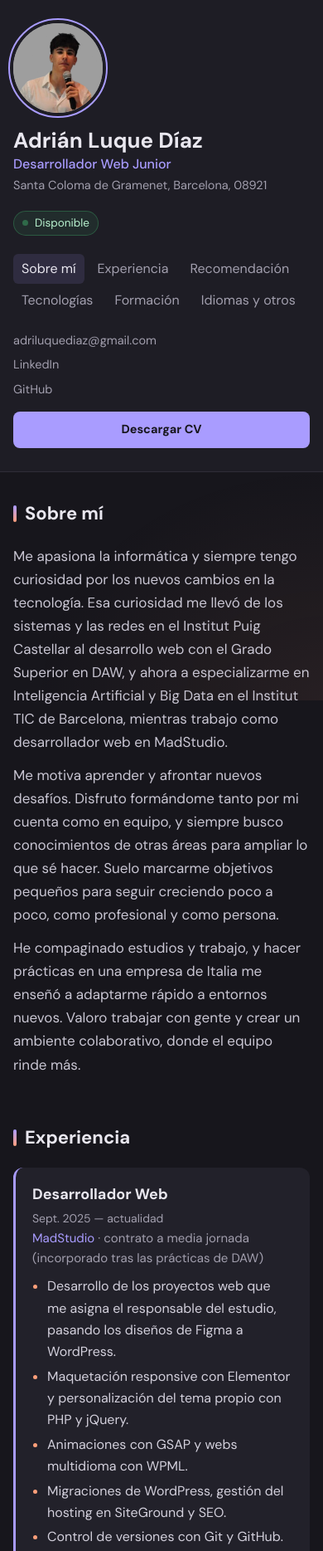
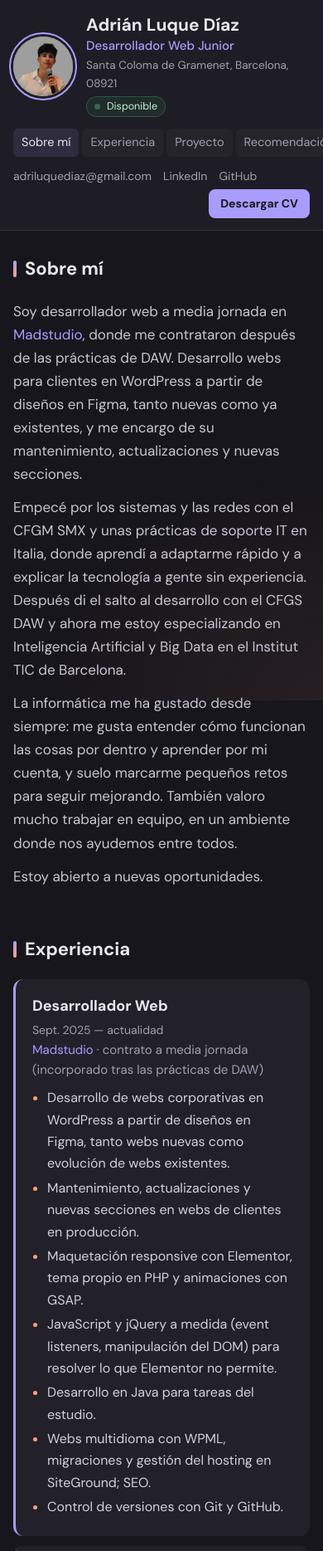
Before and after one commit to AdrianLuqueDiaz/webCV, a plain HTML site: page index.html in a window 390 px wide. Shown: the top 1869 px of the page at 83% size. Drawn offline with Linux system fonts and the light colour scheme.

Commit message:
Actualiza web-CV, proyecto, Open Graph y preview

```diff
--- a/index.html
+++ b/index.html
@@ -4,9 +4,19 @@
 <meta charset="utf-8">
 <meta name="viewport" content="width=device-width, initial-scale=1">
 <title>Adrián Luque Díaz — Desarrollador Web</title>
-<meta name="description" content="CV de Adrián Luque Díaz, desarrollador web junior en Barcelona.">
+<meta name="description" content="CV de Adrián Luque Díaz, desarrollador web en Barcelona: WordPress, PHP, JavaScript y Java. Experiencia, tecnologías y formación.">
+<meta property="og:type" content="website">
+<meta property="og:locale" content="es_ES">
+<meta property="og:title" content="Adrián Luque Díaz — Desarrollador Web">
+<meta property="og:description" content="Experiencia, tecnologías y formación. CV descargable en PDF.">
+<meta property="og:image" content="https://adrianluquediaz.github.io/webCV/preview.png">
+<meta property="og:image:width" content="1200">
+<meta property="og:image:height" content="627">
+<meta property="og:url" content="https://adrianluquediaz.github.io/webCV/">
+<meta name="twitter:card" content="summary_large_image">
 <link rel="icon" href="assets/foto.png">
 <link href="https://fonts.googleapis.com/css2?family=DM+Sans:wght@400;500;700&display=swap" rel="stylesheet">
+<script>document.documentElement.classList.add('js')</script>
 <style>
   :root { --bg:#17161c; --side:#1e1d25; --card:#22212a; --card2:#29273328; --text:#e9e7ef; --muted:#a29fae; --line:#2f2d38; --accent:#a99cff; --accent2:#ff9f7a; }
   * { box-sizing: border-box; margin:0; padding:0; }
@@ -17,14 +27,14 @@
                 radial-gradient(500px 400px at 100% 100%, rgba(255,159,122,.07), transparent 70%); }
   a { color: inherit; }
   .layout { display:grid; grid-template-columns: 300px 1fr; min-height:100vh; }
-  .side { position: sticky; top:0; height:100vh; background: var(--side); padding: 40px 28px; display:flex; flex-direction:column; gap: 18px; border-right: 1px solid var(--line); }
-  .pic { width: 108px; height: 108px; border-radius: 50%; overflow:hidden; background:#a3a3a3; outline: 2px solid var(--accent); outline-offset: 4px; }
+  .side { position: sticky; top:0; height:100vh; overflow-y:auto; scrollbar-width:thin; scrollbar-color: var(--line) transparent; background: var(--side); padding: 40px 28px; display:flex; flex-direction:column; gap: 18px; border-right: 1px solid var(--line); }
+  .pic { flex-shrink:0; width: 108px; height: 108px; border-radius: 50%; overflow:hidden; background:#a3a3a3; outline: 2px solid var(--accent); outline-offset: 4px; }
   .pic img { width:100%; height:100%; object-fit:cover; transform: scale(1.45) translateY(4%); display:block; }
   .side h1 { font-size: 26px; line-height:1.2; }
   .side .role { color: var(--accent); font-weight:500; }
   .side .loc { color: var(--muted); font-size: 14.5px; }
   .status { display:inline-flex; align-items:center; gap:8px; font-size: 13.5px; color: #b9f3d0; background: rgba(74,222,128,.08); border:1px solid rgba(74,222,128,.25); padding: 3px 10px; border-radius: 999px; width:fit-content; }
-  .status::before { content:""; width:7px; height:7px; border-radius:50%; background:#4ade80; animation: pulse 2s infinite; }
+  .status::before { content:""; flex-shrink:0; width:7px; height:7px; border-radius:50%; background:#4ade80; animation: pulse 2s infinite; }
   @keyframes pulse { 0%,100% { opacity:1 } 50% { opacity:.35 } }
   .side nav { display:flex; flex-direction:column; gap: 2px; margin-top: 4px; }
   .side nav a { text-decoration:none; color: var(--muted); padding: 5px 10px; border-radius: 6px; transition: background .15s, color .15s; }
@@ -35,12 +45,14 @@
   .btn { display:block; text-align:center; background: var(--accent); color:#17161c !important; text-decoration:none; font-weight:700; padding: 10px; border-radius: 8px; margin-top: 8px; transition: transform .15s, box-shadow .15s; }
   .btn:hover { transform: translateY(-1px); box-shadow: 0 6px 20px rgba(169,156,255,.3); }
   main { padding: 56px 40px 64px; max-width: 880px; width:100%; margin: 0 auto; }
-  section { margin-bottom: 56px; scroll-margin-top: 24px; opacity:0; transform: translateY(12px); transition: opacity .5s, transform .5s; }
-  section.in { opacity:1; transform:none; }
+  section { margin-bottom: 56px; scroll-margin-top: 24px; }
+  .js section { opacity:0; transform: translateY(12px); transition: opacity .5s, transform .5s; }
+  .js section.in { opacity:1; transform:none; }
   h2 { font-size: 22px; margin-bottom: 18px; display:flex; align-items:center; gap: 10px; }
   h2::before { content:""; width: 4px; height: 20px; border-radius: 2px; background: linear-gradient(var(--accent), var(--accent2)); }
   .lead { color: #c9c6d3; font-size: 17px; }
   .lead + .lead { margin-top: 12px; }
+  .lead b { color: var(--text); font-weight: 500; }
   .job { position:relative; padding: 18px 20px; margin-bottom: 12px; background: var(--card); border-radius: 12px; border-left: 3px solid var(--line); transition: border-color .2s; }
   .job:hover { border-left-color: var(--accent); }
   .job.current { border-left-color: var(--accent); }
@@ -49,9 +61,17 @@
   .job .date { color: var(--muted); font-size: 14px; }
   .job .org { color: var(--accent); font-size: 15px; }
   .job .org span { color: var(--muted); }
+  .job .org a { text-decoration:none; } .job .org a:hover { text-decoration: underline; }
+  a.ms { color: var(--accent); text-decoration:none; } a.ms:hover { text-decoration: underline; }
   .job ul { margin: 8px 0 0 18px; color: #d3d0dc; }
   .job li { margin-bottom: 3px; }
   .job li::marker { color: var(--accent2); }
+  .job p { color: #d3d0dc; margin-top: 8px; }
+  .job .tags { margin-top: 12px; }
+  .job .more { display:flex; flex-wrap:wrap; gap: 6px 16px; margin-top: 12px; font-size: 14.5px; }
+  .job .more a { color: var(--accent); text-decoration:none; font-weight:500; }
+  .job .more a:hover { text-decoration: underline; }
+  .job .more span { color: var(--muted); font-size: 13.5px; }
   .rec { background: linear-gradient(135deg, rgba(169,156,255,.14), rgba(255,159,122,.08)); border: 1px solid rgba(169,156,255,.3); border-radius: 14px; padding: 22px 24px; display:flex; gap: 18px; align-items:flex-start; }
   .rec .q { font-size: 44px; line-height: .8; color: var(--accent); font-family: Georgia, serif; }
   .rec h3 { font-size: 18px; margin-bottom: 4px; }
@@ -65,6 +85,8 @@
   .card p { color: var(--muted); font-size: 14.5px; }
   .card .yrs { color: var(--muted); font-size: 13.5px; }
   .card .now { color: var(--accent2); font-size: 13px; margin-left: 4px; }
+  .card .soon-label { color: var(--accent2); font-size: 13px; margin: 10px 0 6px; }
+  .tags.soon span { background: transparent; border: 1px dashed rgba(169,156,255,.35); color: var(--muted); }
   .tags { display:flex; flex-wrap:wrap; gap: 6px; }
   .tags span { font-size: 13.5px; padding: 2px 10px; border-radius: 6px; background: rgba(169,156,255,.1); color: #d6d0ff; }
   .rows div { display:flex; justify-content:space-between; padding: 4px 0; }
@@ -72,12 +94,22 @@
   footer { color: var(--muted); font-size: 14px; border-top: 1px solid var(--line); padding-top: 18px; }
   @media (max-width: 860px) {
     .layout { grid-template-columns: 1fr; }
-    .side { position: static; height:auto; padding: 28px 16px; border-right:none; border-bottom: 1px solid var(--line); }
-    .side nav { flex-direction:row; flex-wrap:wrap; gap: 2px 6px; }
-    main { padding: 32px 16px 56px; }
+    .side { position: static; height:auto; overflow:visible; padding: 18px 16px 14px; border-right:none; border-bottom: 1px solid var(--line);
+            display:grid; grid-template-columns: auto 1fr; gap: 4px 16px; align-items:center; }
+    .pic { width: 72px; height: 72px; outline-offset: 3px; grid-row: span 2; }
+    .side h1 { font-size: 21px; }
+    .side .role { font-size: 15px; }
+    .side .loc { font-size: 13.5px; }
+    .status { grid-column: 2; font-size: 12.5px; padding: 1px 9px; }
+    .side nav { grid-column: 1 / -1; flex-direction:row; flex-wrap:nowrap; overflow-x:auto; gap: 4px; margin: 10px -16px 0; padding: 0 16px; scrollbar-width:none; }
+    .side nav::-webkit-scrollbar { display:none; }
+    .side nav a { white-space:nowrap; flex-shrink:0; font-size: 14.5px; background: rgba(255,255,255,.03); }
+    .links { grid-column: 1 / -1; flex-direction:row; flex-wrap:wrap; align-items:center; gap: 4px 14px; margin-top: 8px; font-size: 14px; }
+    .btn { margin: 0 0 0 auto; padding: 6px 14px; }
+    main { padding: 28px 16px 56px; }
     .rec { flex-direction: column; gap: 8px; }
   }
-  @media (prefers-reduced-motion: reduce) { section { opacity:1; transform:none; transition:none; } .status::before { animation:none; } }
+  @media (prefers-reduced-motion: reduce) { .js section { opacity:1; transform:none; transition:none; } .status::before { animation:none; } }
 </style>
 </head>
 <body>
@@ -93,6 +125,7 @@
     <nav aria-label="Secciones">
       <a href="#sobre-mi">Sobre mí</a>
       <a href="#experiencia">Experiencia</a>
+      <a href="#proyecto">Proyecto</a>
       <a href="#recomendacion">Recomendación</a>
       <a href="#tecnologias">Tecnologías</a>
       <a href="#formacion">Formación</a>
@@ -100,7 +133,7 @@
     </nav>
     <div class="links">
       <a href="mailto:adriluquediaz@gmail.com">adriluquediaz@gmail.com</a>
-      <a href="https://www.linkedin.com/in/adri%C3%A1n-luque-d%C3%ADaz-b5075a357" target="_blank" rel="noopener">LinkedIn</a>
+      <a href="https://www.linkedin.com/in/adrianluquediaz" target="_blank" rel="noopener">LinkedIn</a>
       <a href="https://github.com/AdrianLuqueDiaz" target="_blank" rel="noopener">GitHub</a>
       <a class="btn" href="assets/CV_Adrian_Luque_Diaz.pdf" download>Descargar CV</a>
     </div>
@@ -109,21 +142,24 @@
   <main>
     <section id="sobre-mi">
       <h2>Sobre mí</h2>
-      <p class="lead">Me apasiona la informática y siempre tengo curiosidad por los nuevos cambios en la tecnología. Esa curiosidad me llevó de los sistemas y las redes en el Institut Puig Castellar al desarrollo web con el Grado Superior en DAW, y ahora a especializarme en Inteligencia Artificial y Big Data en el Institut TIC de Barcelona, mientras trabajo como desarrollador web en MadStudio.</p>
-      <p class="lead">Me motiva aprender y afrontar nuevos desafíos. Disfruto formándome tanto por mi cuenta como en equipo, y siempre busco conocimientos de otras áreas para ampliar lo que sé hacer. Suelo marcarme objetivos pequeños para seguir creciendo poco a poco, como profesional y como persona.</p>
-      <p class="lead">He compaginado estudios y trabajo, y hacer prácticas en una empresa de Italia me enseñó a adaptarme rápido a entornos nuevos. Valoro trabajar con gente y crear un ambiente colaborativo, donde el equipo rinde más.</p>
+      <p class="lead">Soy desarrollador web a media jornada en <a class="ms" href="https://madstudio.es/" target="_blank" rel="noopener">Madstudio</a>, donde me contrataron después de las prácticas de DAW. Desarrollo webs para clientes en WordPress a partir de diseños en Figma, tanto nuevas como ya existentes, y me encargo de su mantenimiento, actualizaciones y nuevas secciones.</p>
+      <p class="lead">Empecé por los sistemas y las redes con el CFGM SMX y unas prácticas de soporte IT en Italia, donde aprendí a adaptarme rápido y a explicar la tecnología a gente sin experiencia. Después di el salto al desarrollo con el CFGS DAW y ahora me estoy especializando en Inteligencia Artificial y Big Data en el Institut TIC de Barcelona.</p>
+      <p class="lead">La informática me ha gustado desde siempre: me gusta entender cómo funcionan las cosas por dentro y aprender por mi cuenta, y suelo marcarme pequeños retos para seguir mejorando. También valoro mucho trabajar en equipo, en un ambiente donde nos ayudemos entre todos.</p>
+      <p class="lead">Estoy abierto a nuevas oportunidades.</p>
     </section>
 
     <section id="experiencia">
       <h2>Experiencia</h2>
       <div class="job current">
         <div class="top"><h3>Desarrollador Web</h3><span class="date">Sept. 2025 — actualidad</span></div>
-        <div class="org">MadStudio <span>· contrato a media jornada (incorporado tras las prácticas de DAW)</span></div>
+        <div class="org"><a href="https://madstudio.es/" target="_blank" rel="noopener">Madstudio</a> <span>· contrato a media jornada (incorporado tras las prácticas de DAW)</span></div>
         <ul>
-          <li>Desarrollo de los proyectos web que me asigna el responsable del estudio, pasando los diseños de Figma a WordPress.</li>
-          <li>Maquetación responsive con Elementor y personalización del tema propio con PHP y jQuery.</li>
-          <li>Animaciones con GSAP y webs multidioma con WPML.</li>
-          <li>Migraciones de WordPress, gestión del hosting en SiteGround y SEO.</li>
+          <li>Desarrollo de webs corporativas en WordPress a partir de diseños en Figma, tanto webs nuevas como evolución de webs existentes.</li>
+          <li>Mantenimiento, actualizaciones y nuevas secciones en webs de clientes en producción.</li>
+          <li>Maquetación responsive con Elementor, tema propio en PHP y animaciones con GSAP.</li>
+          <li>JavaScript y jQuery a medida (event listeners, manipulación del DOM) para resolver lo que Elementor no permite.</li>
+          <li>Desarrollo en Java para tareas del estudio.</li>
+          <li>Webs multidioma con WPML, migraciones y gestión del hosting en SiteGround; SEO.</li>
           <li>Control de versiones con Git y GitHub.</li>
         </ul>
       </div>
@@ -151,13 +187,27 @@
       </div>
     </section>
 
+    <section id="proyecto">
+      <h2>Proyecto</h2>
+      <div class="job">
+        <div class="top"><h3>BitHub Arcade</h3><span class="date">Proyecto final del CFGS DAW</span></div>
+        <p>Web de minijuegos de programación con registro de usuarios, saldo, estadísticas y rol de administrador. Frontend en Vue con Vite y API REST en Spring Boot con base de datos MySQL.</p>
+        <div class="tags"><span>Vue.js</span><span>Vite</span><span>Java</span><span>Spring Boot</span><span>Spring Security</span><span>MySQL</span></div>
+        <div class="more">
+          <a href="https://bithub-arcade.vercel.app" target="_blank" rel="noopener">Ver la web →</a>
+          <a href="https://github.com/AdrianLuqueDiaz/Proyecto-DAW" target="_blank" rel="noopener">Código en GitHub →</a>
+          <span>El servidor gratuito puede tardar unos segundos en arrancar.</span>
+        </div>
+      </div>
+    </section>
+
     <section id="recomendacion">
       <h2>Recomendación</h2>
       <div class="rec">
         <div class="q" aria-hidden="true">“</div>
         <div>
-          <h3>Carta de recomendación de MadStudio</h3>
-          <p>Tras mis prácticas y mi etapa contratado como desarrollador web, MadStudio me avala con una carta de recomendación sobre mi trabajo en el estudio.</p>
+          <h3>Carta de recomendación de <a class="ms" href="https://madstudio.es/" target="_blank" rel="noopener">Madstudio</a></h3>
+          <p>Tras mis prácticas y mi etapa contratado como desarrollador web, <a class="ms" href="https://madstudio.es/" target="_blank" rel="noopener">Madstudio</a> me avala con una carta de recomendación sobre mi trabajo en el estudio.</p>
           <div class="who"><b>Disponible bajo petición</b> · <a href="mailto:adriluquediaz@gmail.com?subject=Carta%20de%20recomendaci%C3%B3n">pídemela por email</a></div>
         </div>
       </div>
@@ -166,10 +216,12 @@
     <section id="tecnologias">
       <h2>Tecnologías</h2>
       <div class="grid">
-        <div class="card"><h3>Frontend</h3><div class="tags"><span>HTML5</span><span>CSS3</span><span>JavaScript</span><span>jQuery</span><span>GSAP</span><span>Bootstrap</span></div></div>
-        <div class="card"><h3>Backend y datos</h3><div class="tags"><span>PHP</span><span>Java</span><span>SQL</span><span>MySQL</span><span>Python</span></div></div>
+        <div class="card"><h3>Frontend</h3><div class="tags"><span>HTML5</span><span>CSS3</span><span>JavaScript</span><span>jQuery</span><span>GSAP</span><span>Vue.js</span><span>Bootstrap</span></div></div>
+        <div class="card"><h3>Backend</h3><div class="tags"><span>PHP</span><span>Java</span><span>Spring Boot</span><span>API REST</span></div></div>
         <div class="card"><h3>WordPress</h3><div class="tags"><span>WordPress</span><span>Elementor</span><span>WPML</span><span>Migraciones</span><span>SEO</span></div></div>
-        <div class="card"><h3>Herramientas y sistemas</h3><div class="tags"><span>Figma</span><span>Git</span><span>GitHub</span><span>SiteGround</span><span>Redes</span></div></div>
+        <div class="card"><h3>Bases de datos y datos</h3><div class="tags"><span>SQL</span><span>MySQL</span></div><p class="soon-label">En formación</p><div class="tags soon"><span>Python</span><span>Power BI</span><span>Google Cloud</span></div></div>
+        <div class="card"><h3>Sistemas</h3><div class="tags"><span>Windows</span><span>Linux</span><span>Redes</span><span>Hardware</span></div></div>
+        <div class="card"><h3>Herramientas</h3><div class="tags"><span>Figma</span><span>Git</span><span>GitHub</span><span>SiteGround</span></div></div>
       </div>
     </section>
 
@@ -179,7 +231,6 @@
         <div class="card"><span class="yrs">2026 — 2027</span><span class="now">· en curso</span><h3>CE en Inteligencia Artificial y Big Data</h3><p>Institut TIC de Barcelona</p></div>
         <div class="card"><span class="yrs">2024 — 2026</span><h3>CFGS Desarrollo de Aplicaciones Web</h3><p>Institut Puig Castellar</p></div>
         <div class="card"><span class="yrs">2022 — 2024</span><h3>CFGM Sistemas Microinformáticos y Redes</h3><p>Institut Puig Castellar</p></div>
-        <div class="card"><span class="yrs">2018 — 2022</span><h3>ESO</h3><p>Institut Numancia</p></div>
       </div>
     </section>
 
@@ -210,5 +261,7 @@
   const reveal = new IntersectionObserver(es => es.forEach(e => { if (e.isIntersecting) { e.target.classList.add('in'); reveal.unobserve(e.target); } }), { threshold: .08 });
   sections.forEach(s => { spy.observe(s); reveal.observe(s); });
 </script>
+<!-- GoatCounter (estadísticas sin cookies): sustituir CODIGO por el código de goatcounter.com -->
+<!-- <script data-goatcounter="https://CODIGO.goatcounter.com/count" async src="//gc.zgo.at/count.js"></script> -->
 </body>
 </html>
```
Also changed, not shown: preview.png (added).
